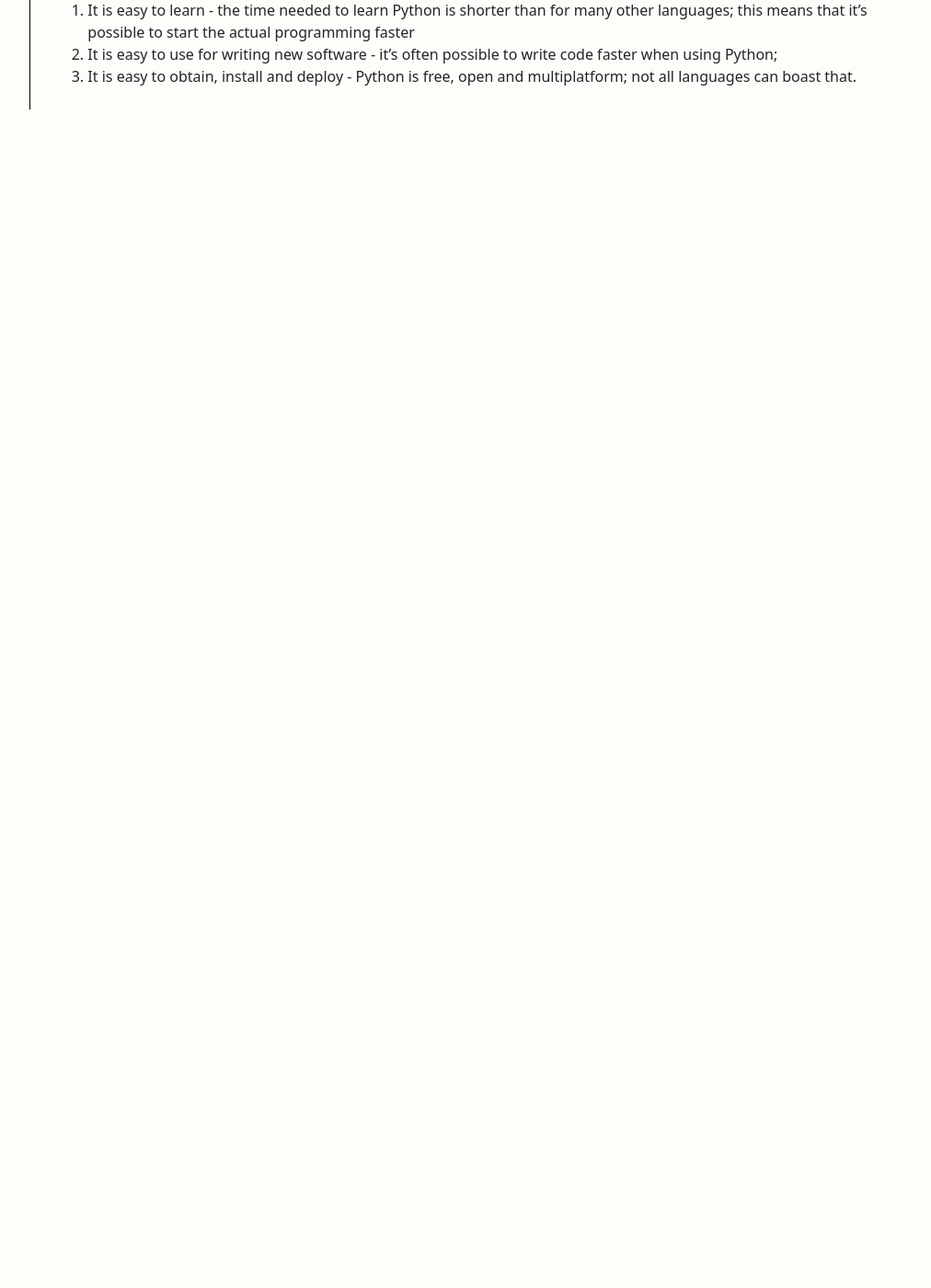
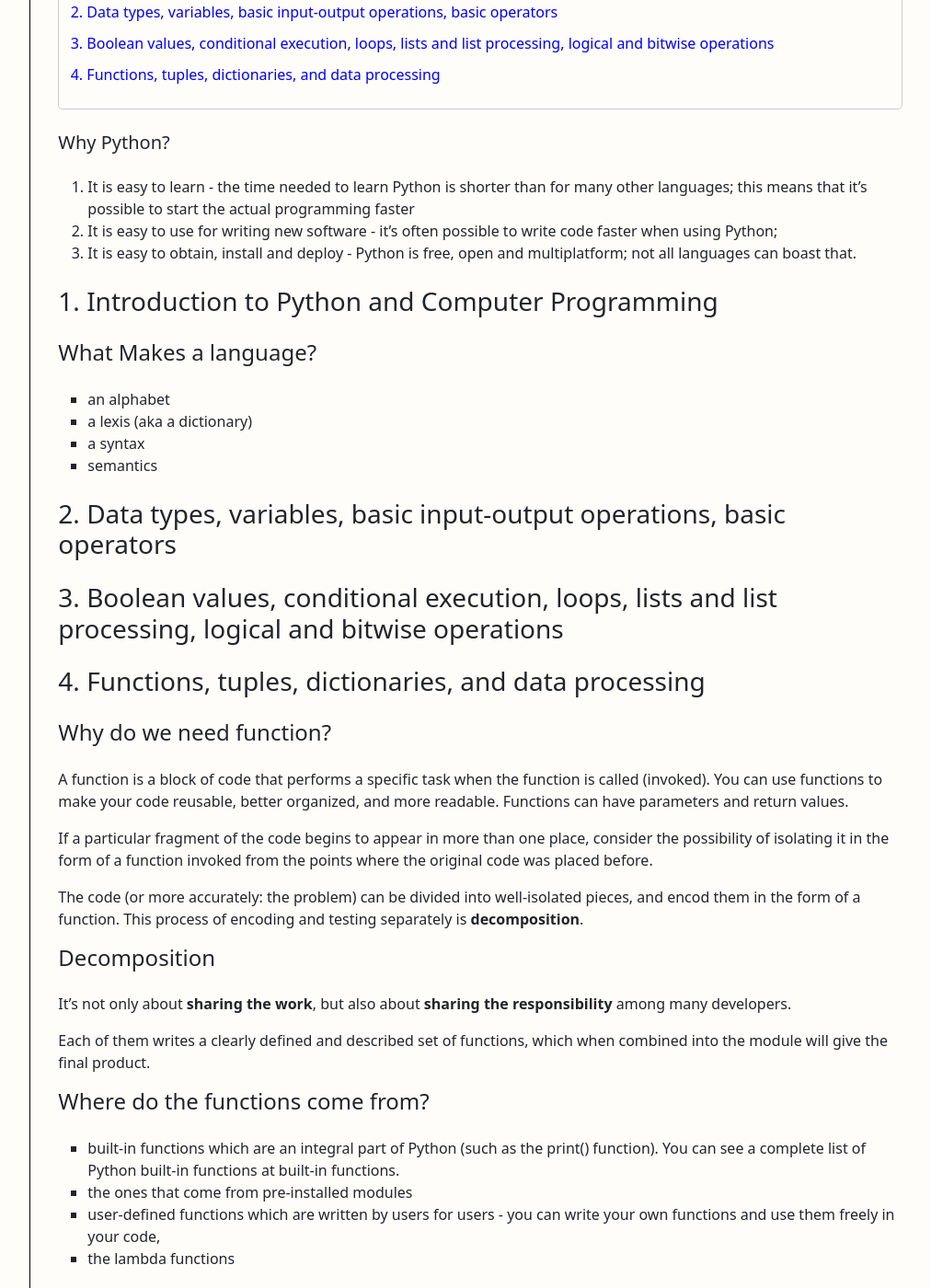
Before and after one commit to gkaucha/gkaucha.github.io, a Jekyll site: the page built from _posts/2020-10-27-Python-Essentials.md, in a window 1280 px wide and 1400 px high, scrolled down 310 px. Shown: the whole window at 92% size, without its empty margins (180-1192 px from the left). Built offline with Jekyll 4.4.1, drawn with Linux system fonts in a browser that asks for light colours; before the commit the page ends 900 px from its top, so only the background shows below that; some of the changed text lies outside the part shown.

Commit message:
adds posts

```diff
--- a/_posts/2020-10-27-Python-Essentials.md
+++ b/_posts/2020-10-27-Python-Essentials.md
@@ -11,8 +11,74 @@
 
 <!--continue-->
 
+- [Introduction to Python and Computer Programming](#section-1)
+- [Data types, variables, basic input-output operations, basic operators](#section-2)
+- [Boolean values, conditional execution, loops, lists and list processing, logical and bitwise operations](#section-3)
+- [Functions, tuples, dictionaries, and data processing](#section-4)
+
 #### Why Python?
 
 1. It is easy to learn - the time needed to learn Python is shorter than for many other languages; this means that it's possible to start the actual programming faster
 2. It is easy to use for writing new software - it's often possible to write code faster when using Python;
 3. It is easy to obtain, install and deploy - Python is free, open and multiplatform; not all languages can boast that.
+
+## 1. Introduction to Python and Computer Programming {#section-1}
+
+### What Makes a language?
+
+- an alphabet
+- a lexis (aka a dictionary)
+- a syntax
+- semantics
+
+## 2. Data types, variables, basic input-output operations, basic operators {#section-2}
+
+## 3. Boolean values, conditional execution, loops, lists and list processing, logical and bitwise operations {#section-3}
+
+## 4. Functions, tuples, dictionaries, and data processing {#section-4}
+
+### Why do we need function?
+
+A function is a block of code that performs a specific task when the function is called (invoked). You can use functions to make your code reusable, better organized, and more readable. Functions can have parameters and return values.
+
+If a particular fragment of the code begins to appear in more than one place, consider the possibility of isolating it in the form of a function invoked from the points where the original code was placed before.
+
+The code (or more accurately: the problem) can be divided into well-isolated pieces, and encod them in the form of a function. This process of encoding and testing separately is **decomposition**.
+
+### Decomposition
+
+It's not only about **sharing the work**, but also about **sharing the responsibility** among many developers.
+
+Each of them writes a clearly defined and described set of functions, which when combined into the module will give the final product.
+
+### Where do the functions come from?
+
+- built-in functions which are an integral part of Python (such as the print() function). You can see a complete list of Python built-in functions at [built-in functions](https://docs.python.org/3/library/functions.html).
+- the ones that come from pre-installed modules
+- user-defined functions which are written by users for users - you can write your own functions and use them freely in your code,
+- the lambda functions
+
+#### Writing a function
+
+- It always starts with the **keyword** def (for define)
+- next after def goes the **name of the function** (the rules for naming functions are exactly the same as for naming variables)
+- after the function name, there's a place for a pair of parentheses (they contain nothing here, but that will change soon)
+- the line has to be ended with a **colon**;
+- the line directly after def begins the **function body** - a couple (at least one) of necessarily **nested instructions**, which will be executed every time the function is invoked; note: **the function ends where the nesting ends**, so you have to be careful.
+
+<pre>
+def your_function_name(optional parameters):
+    # the body of the function
+</pre>
+
+
+### How functions work
+
+- when you invoke a function, Python remembers the place where it happened and jumps into the invoked function;
+- the body of the function is then executed;
+- reaching the end of the function forces Python to return to the place directly after the point of invocation.
+
+### Note
+
+1. You mustn't invoke a function which is not known at the moment of invocation.
+2. Function and variable name should not be the same.
```
Also changed, not shown: other parts of _posts/2020-10-27-Python-Essentials.md (+1 -1 lines), _posts/2020-12-25-Fundamentals-Concepts-of-Linux.md (+5 -2 lines), _posts/2021-11-31-Web-Scraping-in-Python.md (renamed from _posts/2021-11-31-Web-Scraping.md, +6 -0 lines), _posts/2021-12-02-Docker.md (+1 -1 lines), _posts/2021-12-21-Network-Fundamentals.md (added, +13 -0 lines), _posts/2021-12-21-Solidity.md (added, +46 -0 lines).
